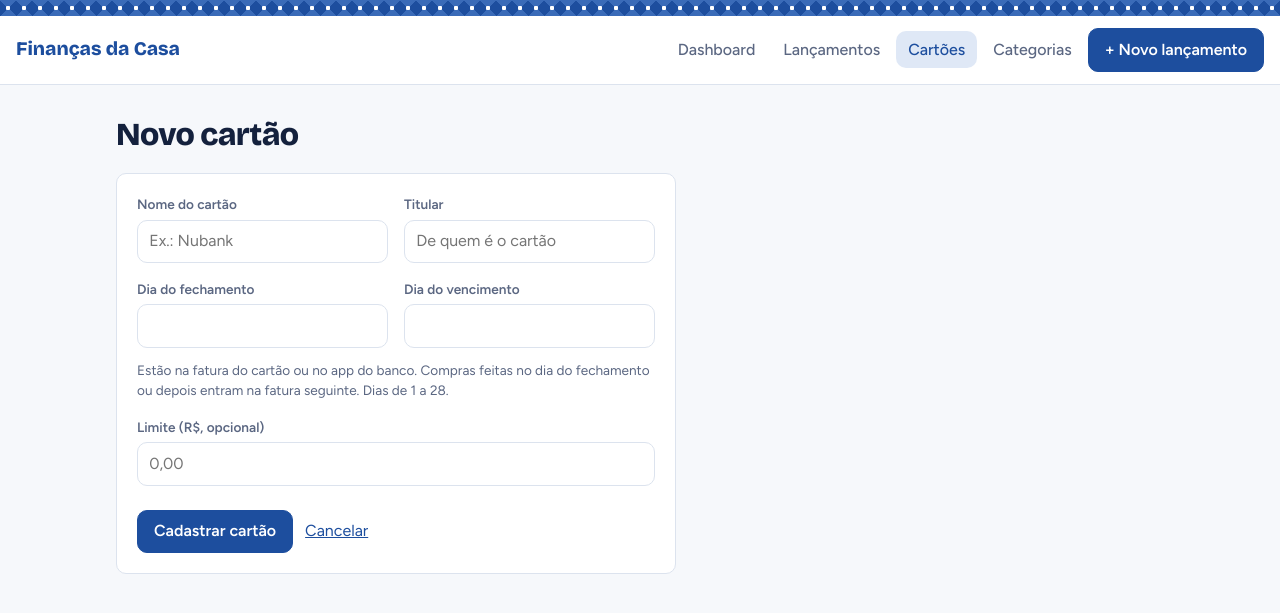
After one commit to erica-luuz/sistema-financeiro, a Flask app: page /cartoes/novo in a window 1280 px wide. The commit adds this page. Shown: the top 613 px of the page. Run offline with Flask 3, Linux system fonts and the light colour scheme; data that the repository does not hold is empty.

Commit message:
Etapa 11: cadastro de cartões de crédito com titular

```diff
--- a/app.py
+++ b/app.py
@@ -457,5 +457,170 @@ def excluir_lancamento(lancamento_id):
     return redirect(url_for("lancamentos"))
 
 
+# ---------- Cartões de crédito ----------
+
+def ler_formulario_cartao():
+    """Lê os campos do cartão como textos. Se der erro, eles voltam para a tela."""
+    return {
+        "nome": request.form.get("nome", "").strip(),
+        "titular": request.form.get("titular", "").strip(),
+        "dia_fechamento": request.form.get("dia_fechamento", "").strip(),
+        "dia_vencimento": request.form.get("dia_vencimento", "").strip(),
+        "limite": request.form.get("limite", "").strip(),
+        "ativo": "1" if request.form.get("ativo") else "0",  # checkbox desmarcado não é enviado
+    }
+
+
+def dados_do_cartao(cartao):
+    """Converte uma linha do banco nos textos que o formulário espera."""
+    limite = cartao["limite_centavos"]
+    return {
+        "nome": cartao["nome"],
+        "titular": cartao["titular"],
+        "dia_fechamento": str(cartao["dia_fechamento"]),
+        "dia_vencimento": str(cartao["dia_vencimento"]),
+        "limite": f"{limite / 100:.2f}" if limite else "",
+        "ativo": str(cartao["ativo"]),
+    }
+
+
+def validar_cartao(dados):
+    """Devolve a mensagem de erro, ou None se estiver tudo certo."""
+    if not dados["nome"]:
+        return "Informe o nome do cartão."
+    if not dados["titular"]:
+        return "Informe o titular do cartão."
+    for campo, rotulo in (("dia_fechamento", "fechamento"), ("dia_vencimento", "vencimento")):
+        if not dados[campo].isdigit() or not 1 <= int(dados[campo]) <= 28:
+            return f"O dia de {rotulo} deve ser um número de 1 a 28."
+    if dados["limite"]:
+        try:
+            if para_centavos(dados["limite"]) <= 0:
+                return "O limite deve ser maior que zero (ou deixe em branco)."
+        except (ValueError, OverflowError):
+            return "Informe um limite válido, por exemplo 5000,00 (ou deixe em branco)."
+    return None
+
+
+def valores_cartao(dados):
+    """Os valores, já convertidos, na ordem das colunas do banco."""
+    return (
+        dados["nome"],
+        dados["titular"],
+        int(dados["dia_fechamento"]),
+        int(dados["dia_vencimento"]),
+        para_centavos(dados["limite"]) if dados["limite"] else None,
+        int(dados["ativo"]),
+    )
+
+
+def cartao_repetido(dados):
+    return f"{dados['titular']} já tem um cartão chamado '{dados['nome']}'. Use outro nome."
+
+
+def buscar_titulares():
+    """Os titulares já cadastrados, para sugerir no formulário (ex.: ['Érica', 'Heberton'])."""
+    conn = get_db_connection()
+    linhas = conn.execute("SELECT DISTINCT titular FROM cartoes").fetchall()
+    conn.close()
+    return sorted((linha["titular"] for linha in linhas), key=sem_acento)
+
+
+def buscar_cartoes():
+    """Todos os cartões: ativos primeiro, agrupados por titular (ordem sem acento: Érica antes de Heberton)."""
+    conn = get_db_connection()
+    lista = conn.execute("SELECT * FROM cartoes").fetchall()
+    conn.close()
+    return sorted(lista, key=lambda c: (-c["ativo"], sem_acento(c["titular"]), sem_acento(c["nome"])))
+
+
+@app.route("/cartoes")
+def cartoes():
+    return render_template("cartoes.html", cartoes=buscar_cartoes())
+
+
+@app.route("/cartoes/novo", methods=["GET", "POST"])
+def novo_cartao():
+    if request.method == "POST":
+        dados = ler_formulario_cartao()
+        dados["ativo"] = "1"  # cartão novo sempre começa ativo
+        erro = validar_cartao(dados)
+        if not erro:
+            conn = get_db_connection()
+            try:
+                conn.execute(
+                    "INSERT INTO cartoes "
+                    "(nome, titular, dia_fechamento, dia_vencimento, limite_centavos, ativo) "
+                    "VALUES (?, ?, ?, ?, ?, ?)",
+                    valores_cartao(dados),
+                )
+                conn.commit()
+                return redirect(url_for("cartoes"))
+            except sqlite3.IntegrityError:
+                erro = cartao_repetido(dados)
+            finally:
+                conn.close()
+        return render_template(
+            "cartao_form.html", titulo="Novo cartão", dados=dados, erro=erro,
+            titulares=buscar_titulares(),
+        )
+
+    return render_template(
+        "cartao_form.html", titulo="Novo cartão", dados={"ativo": "1"},
+        titulares=buscar_titulares(),
+    )
+
+
+@app.route("/cartoes/editar/<int:cartao_id>", methods=["GET", "POST"])
+def editar_cartao(cartao_id):
+    conn = get_db_connection()
+    cartao = conn.execute("SELECT * FROM cartoes WHERE id = ?", (cartao_id,)).fetchone()
+    if cartao is None:
+        conn.close()
+        abort(404)
+
+    if request.method == "POST":
+        dados = ler_formulario_cartao()
+        erro = validar_cartao(dados)
+        if not erro:
+            try:
+                conn.execute(
+                    "UPDATE cartoes SET nome = ?, titular = ?, dia_fechamento = ?, "
+                    "dia_vencimento = ?, limite_centavos = ?, ativo = ? WHERE id = ?",
+                    (*valores_cartao(dados), cartao_id),  # * "espalha" a tupla dentro da outra
+                )
+                conn.commit()
+                conn.close()
+                return redirect(url_for("cartoes"))
+            except sqlite3.IntegrityError:
+                erro = cartao_repetido(dados)
+        conn.close()
+        return render_template(
+            "cartao_form.html", titulo="Editar cartão", cartao=cartao, dados=dados, erro=erro,
+            titulares=buscar_titulares(),
+        )
+
+    conn.close()
+    return render_template(
+        "cartao_form.html", titulo="Editar cartão", cartao=cartao,
+        dados=dados_do_cartao(cartao), titulares=buscar_titulares(),
+    )
+
+
+@app.route("/cartoes/excluir/<int:cartao_id>", methods=["POST"])
+def excluir_cartao(cartao_id):
+    conn = get_db_connection()
+    try:
+        conn.execute("DELETE FROM cartoes WHERE id = ?", (cartao_id,))
+        conn.commit()
+    except sqlite3.IntegrityError:
+        # A partir da Etapa 12, o ON DELETE RESTRICT das compras impede excluir cartão usado
+        erro = "Este cartão tem compras e não pode ser excluído. Desative-o em Editar."
+        return render_template("cartoes.html", cartoes=buscar_cartoes(), erro=erro)
+    finally:
+        conn.close()
+    return redirect(url_for("cartoes"))
+
+
 if __name__ == "__main__":
     app.run(debug=True)
--- /dev/null
+++ b/database/migracoes/002_cartoes.sql
@@ -0,0 +1,14 @@
+-- Migração 002: cadastro de cartões de crédito (Versão 2, seção 5.1)
+-- Cada cartão tem um titular (quem da casa é dono do cartão).
+-- Os dias vão só até 28 porque todo mês tem dia 28.
+
+CREATE TABLE cartoes (
+    id              INTEGER PRIMARY KEY AUTOINCREMENT,
+    nome            TEXT    NOT NULL,
+    titular         TEXT    NOT NULL,
+    dia_fechamento  INTEGER NOT NULL CHECK (dia_fechamento BETWEEN 1 AND 28),
+    dia_vencimento  INTEGER NOT NULL CHECK (dia_vencimento BETWEEN 1 AND 28),
+    limite_centavos INTEGER CHECK (limite_centavos IS NULL OR limite_centavos > 0),
+    ativo           INTEGER NOT NULL DEFAULT 1 CHECK (ativo IN (0, 1)),
+    UNIQUE (nome, titular)   -- duas pessoas podem ter um "Nubank" cada
+);
--- a/static/css/style.css
+++ b/static/css/style.css
@@ -229,6 +229,20 @@ textarea { min-height: 90px; resize: vertical; }
     gap: 0 1rem;
 }
 
+.ajuda {
+    font-size: 0.85rem;
+    color: var(--cinza);
+    margin: -0.25rem 0 1rem;
+}
+
+.campo-checkbox {
+    display: flex;
+    align-items: flex-start;
+    gap: 0.6rem;
+}
+.campo-checkbox input { width: auto; margin-top: 0.3rem; }
+.campo-checkbox label { font-size: 0.95rem; font-weight: 500; color: var(--noite); margin: 0; }
+
 .botoes-form {
     display: flex;
     gap: 0.75rem;
@@ -290,6 +304,7 @@ tbody tr:hover { background: var(--cal); }
 }
 .selo-receita { background: var(--receita-fundo); color: var(--receita); }
 .selo-despesa { background: var(--despesa-fundo); color: var(--despesa); }
+.selo-inativo { background: var(--linha); color: var(--cinza); margin-left: 0.4rem; }
 
 .resumo-lista {
     color: var(--cinza);
--- a/templates/base.html
+++ b/templates/base.html
@@ -25,6 +25,8 @@
                    class="{{ 'ativo' if pagina == 'dashboard' }}">Dashboard</a>
                 <a href="{{ url_for('lancamentos') }}"
                    class="{{ 'ativo' if pagina in ['lancamentos', 'editar_lancamento'] }}">Lançamentos</a>
+                <a href="{{ url_for('cartoes') }}"
+                   class="{{ 'ativo' if pagina in ['cartoes', 'novo_cartao', 'editar_cartao'] }}">Cartões</a>
                 <a href="{{ url_for('categorias') }}"
                    class="{{ 'ativo' if pagina in ['categorias', 'nova_categoria'] }}">Categorias</a>
                 <a class="botao botao-primario" href="{{ url_for('novo_lancamento') }}">+ Novo lançamento</a>
--- /dev/null
+++ b/templates/cartao_form.html
@@ -0,0 +1,72 @@
+{% extends "base.html" %}
+
+{% block titulo %}{{ titulo }}{% endblock %}
+
+{% block conteudo %}
+    <div class="cabecalho-pagina">
+        <h1>{{ titulo }}</h1>
+    </div>
+
+    {% if erro %}
+    <p class="alerta">{{ erro }}</p>
+    {% endif %}
+
+    <form method="post" class="painel formulario">
+        <div class="campos-lado-a-lado">
+            <div class="campo">
+                <label for="nome">Nome do cartão</label>
+                <input type="text" id="nome" name="nome" value="{{ dados.get('nome', '') }}"
+                       placeholder="Ex.: Nubank" required>
+            </div>
+            <div class="campo">
+                <label for="titular">Titular</label>
+                {# datalist: sugere os titulares já cadastrados, mas aceita um nome novo #}
+                <input type="text" id="titular" name="titular" list="lista-titulares"
+                       value="{{ dados.get('titular', '') }}" placeholder="De quem é o cartão" required>
+                <datalist id="lista-titulares">
+                    {% for titular in titulares %}
+                    <option value="{{ titular }}">
+                    {% endfor %}
+                </datalist>
+            </div>
+        </div>
+
+        <div class="campos-lado-a-lado">
+            <div class="campo">
+                <label for="dia_fechamento">Dia do fechamento</label>
+                <input type="number" id="dia_fechamento" name="dia_fechamento" min="1" max="28"
+                       value="{{ dados.get('dia_fechamento', '') }}" required>
+            </div>
+            <div class="campo">
+                <label for="dia_vencimento">Dia do vencimento</label>
+                <input type="number" id="dia_vencimento" name="dia_vencimento" min="1" max="28"
+                       value="{{ dados.get('dia_vencimento', '') }}" required>
+            </div>
+        </div>
+        <p class="ajuda">
+            Estão na fatura do cartão ou no app do banco. Compras feitas no dia do fechamento
+            ou depois entram na fatura seguinte. Dias de 1 a 28.
+        </p>
+
+        <div class="campo">
+            <label for="limite">Limite (R$, opcional)</label>
+            <input type="number" id="limite" name="limite" step="0.01" min="0.01"
+                   value="{{ dados.get('limite', '') }}" placeholder="0,00">
+        </div>
+
+        {% if cartao %}
+        <div class="campo campo-checkbox">
+            <input type="checkbox" id="ativo" name="ativo" value="1"
+                   {% if dados.get('ativo') == '1' %}checked{% endif %}>
+            <label for="ativo">Cartão ativo (desmarque se não usa mais: ele some das novas compras, mas o histórico fica)</label>
+        </div>
+        {% endif %}
+
+        <div class="botoes-form">
+            <button type="submit" class="botao botao-primario">
+                {{ "Salvar alterações" if cartao else "Cadastrar cartão" }}
+            </button>
+            <a href="{{ url_for('cartoes') }}">Cancelar</a>
+        </div>
+    </form>
+{% endblock %}
```
Also changed, not shown: docs/documentacao_v2.md (+24 -12 lines), templates/cartoes.html (added, +65 -0 lines).
